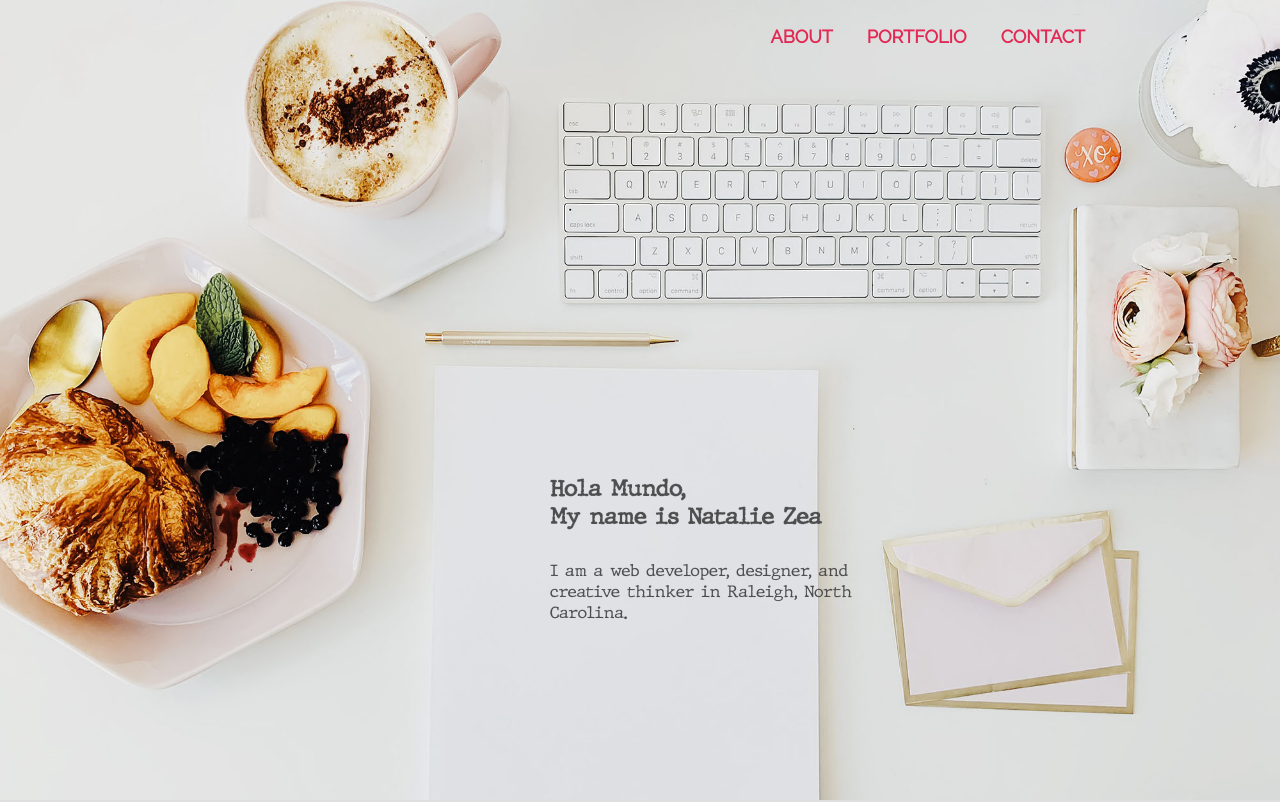
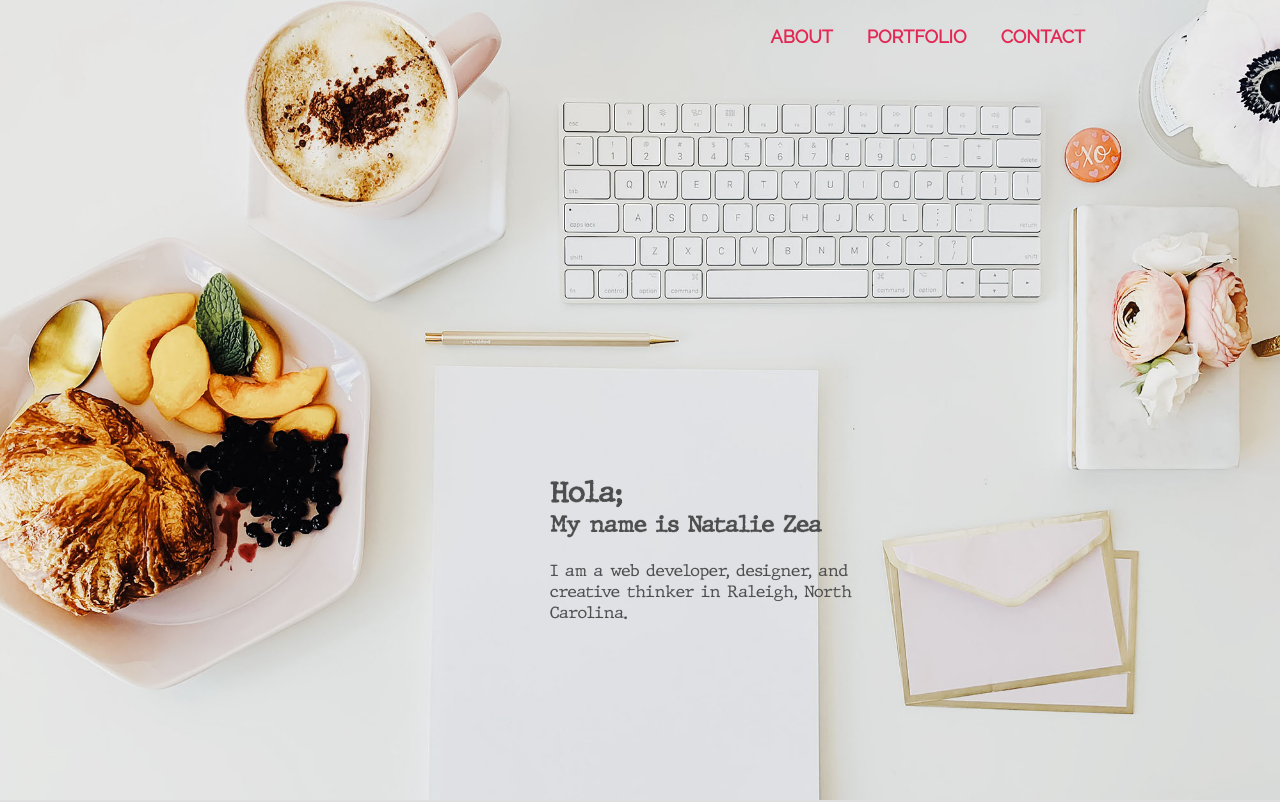
Before and after one commit to nzea001/byNataliezea-portfolio, a plain HTML site: page index.html in a window 1280 px wide. Shown: the top 802 px of the page. Drawn offline with nearby package versions, Linux system fonts and the light colour scheme.

Commit message:
header to hola

```diff
--- a/css/main.css
+++ b/css/main.css
@@ -79,6 +79,10 @@ h1 {
   	font-family: 'typewriter';
   	font-size: 22px;
   	color:#4e4e4f;
+}
+
+h1 span {
+	font-size:28px;
 }
 
 header p {
--- a/index.html
+++ b/index.html
@@ -25,7 +25,7 @@
     			</nav>
 
     			<div class="intro">
-    			<h1>Hola Mundo,
+    			<h1><span>Hola;</span>
     				<br>My name is Natalie Zea</h1>
     			<p>I am a web developer, designer, and creative thinker in Raleigh, North Carolina.</p>
     		</div>
```
